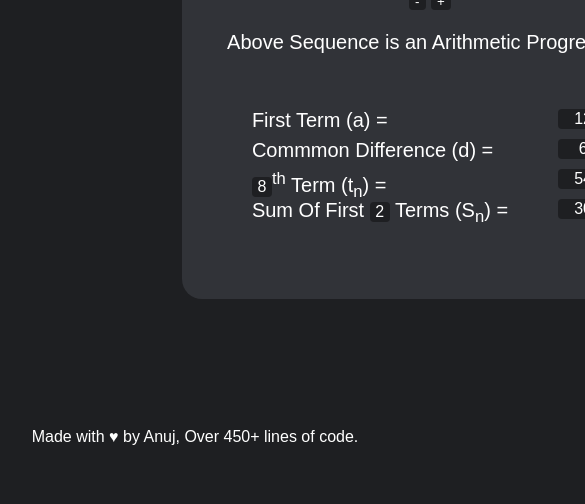
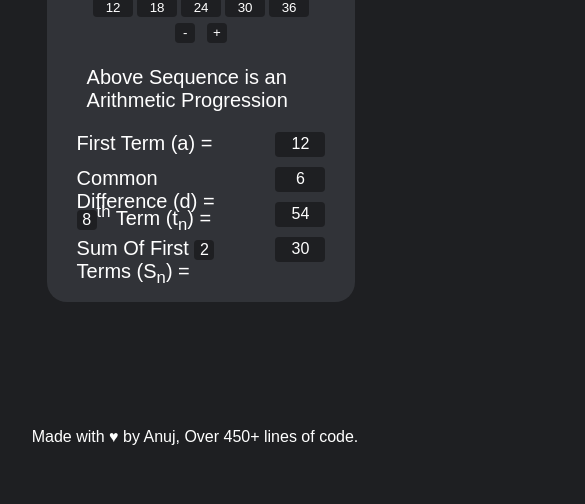
Before and after one commit to anuj-weebjs/arithmetic-progression-calc, a plain HTML site: page index.html in a window 390 px wide. Shown: the part 340-844 px from the top of the page, 585 px wide, since content can reach past the window. Drawn offline with Linux system fonts and the light colour scheme.

Commit message:
made more responsive

```diff
--- a/index.html
+++ b/index.html
@@ -17,8 +17,10 @@
         }
 
         main {
-            min-width: 100vh;
-            min-height: 90vh;
+            max-width: 100vw;
+            min-width: 99vw;
+
+            height: 90vh;
             display: flex;
             justify-content: center;
             align-items: center;
@@ -92,10 +94,17 @@
 
         #addTerm {
             flex: 2;
+            width: 20px;
+            height: 20px;
+            margin: 3px;
+
         }
 
         #removeTerm {
             flex: 2;
+            margin: 3px;
+            width: 20px;
+            height: 20px;
         }
 
         #note{
@@ -104,12 +113,18 @@
 
 
         .calc-container .lower {
-            padding: 40px;
+            /* padding: 40px; */
         }
 
         .calc-container .lower>div {
-            margin: 5px 0;
+            margin: 10px 0;
             height: 25px;
+            display: flex;
+            justify-content: space-between;
+        }
+
+        .calc-container .lower > div > *{
+            display: inline;
         }
 
         .calc-container .lower>div>input {
@@ -169,11 +184,11 @@
             </div>
             <div class="lower">
                 <div>First Term (a) = <input type="text" id="firstTerm" class="first-term float-right"></div>
-                <div>Commmon Difference (d) = <input type="text" id="commonDifference"
+                <div>Common Difference (d) = <input type="text" id="commonDifference"
                         class="common-difference float-right"></div>
-                <div><input type="text" value="n" id="nTerm" class="width-20"><sup>th</sup> Term (t<sub>n</sub>) = <input type="text"
+                <div><span><input type="text" value="n" id="nTerm" class="width-20"><sup>th</sup> Term (t<sub>n</sub>) = </span><input type="text"
                         id="nThTerm" class="float-right"></div>
-                <div>Sum Of First <input type="text" value="n" id="sumOfNTerms" class="width-20"> Terms (S<sub>n</sub>) = <input
+                <div><span>Sum Of First <input type="text" value="n" id="sumOfNTerms" class="width-20"> Terms (S<sub>n</sub>) = </span><input
                         type="text" id="sumOfNThTerm" class="float-right"></div>
 
             </div>
```
